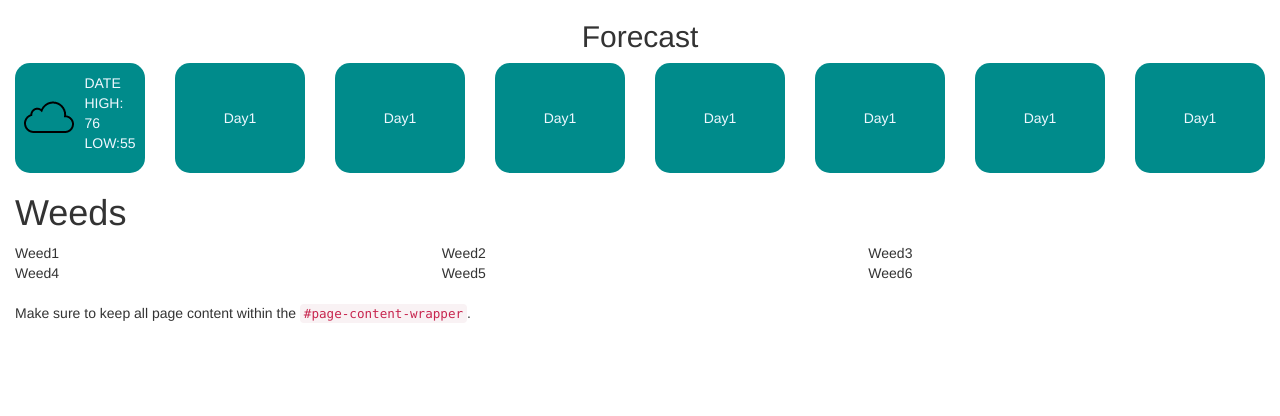
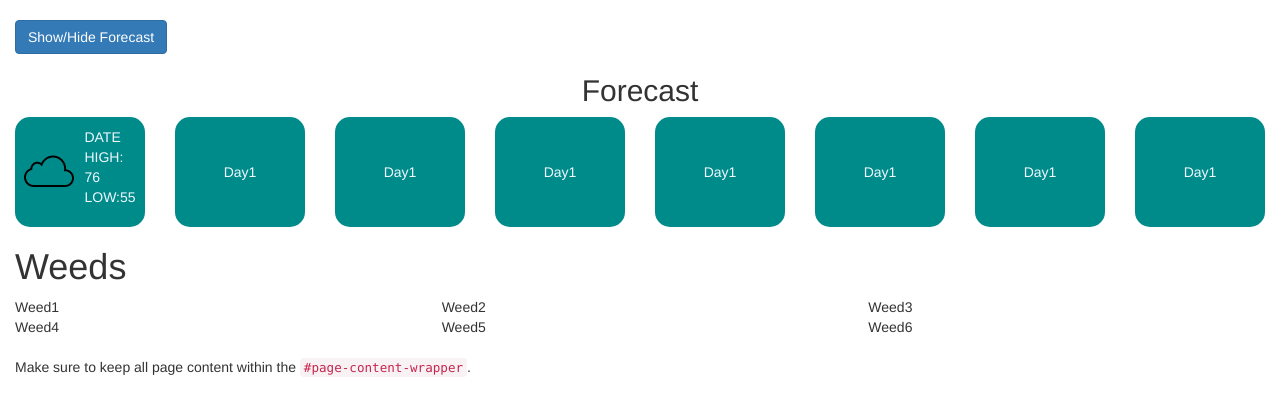
Before and after one commit to CharleeJennings/TurfGrass, a PHP site: page /application/layout.html in a window 1280 px wide. Shown: the top 416 px of the page. Run offline with PHP 8.4, Linux system fonts and the light colour scheme.

Commit message:
Add button to toggle Forecast visibility

```diff
--- a/application/css/style.css
+++ b/application/css/style.css
@@ -1,3 +1,7 @@
+.btn {
+    margin-top: 20px;
+}
+
 .forecast {
     align-items: center;
     background-color: darkcyan;
--- a/application/layout.html
+++ b/application/layout.html
@@ -6,7 +6,7 @@
     <meta name="viewport" content="width=device-width, shrink-to-fit=no, initial-scale=1">
     <meta name="description" content="">
     <meta name="author" content="">
-    <title>Simple Sidebar - Start Bootstrap Template</title>
+    <title>TurfGrass</title>
     <!-- Bootstrap Core CSS -->
     <link href="css/bootstrap.min.css" rel="stylesheet">
     <!-- Custom CSS -->
@@ -23,15 +23,27 @@
     <!-- Forecast Content -->
     <div class="page-content-wrapper">
         <div class="container-fluid">
-            <h2><center>Forecast</center></h2>
             <div class="row">
+                <div class="col-sm-1">
+                    <center>
+                        <button type="button" id="forecast-btn" class="btn btn-primary btn-primary-spacing" onclick="forecastToggle()">Show/Hide Forecast</button>
+                    </center>
+                </div>
+            </div>
+            <div class="row" id="forecast-row">
+                <center>
+                    <h2>Forecast</h2></center>
                 <div class="col-sm-6">
                     <div class="row">
                         <div class="col-md-3">
                             <div class="forecast">
                                 <div class="col-sm-2"><img src="images/weather_icon/Cloud-50.png"> </div>
                                 <div class="col-sm-2"></div>
-                                <div class="col-sm-8"><p>DATE<br>HIGH: 76<br>LOW:55</p></div>
+                                <div class="col-sm-8">
+                                    <p>DATE
+                                        <br>HIGH: 76
+                                        <br>LOW:55</p>
+                                </div>
                             </div>
                         </div>
                         <div class="col-md-3">
@@ -92,6 +104,18 @@
     <script src="js/jquery.js"></script>
     <!-- Bootstrap Core JavaScript -->
     <script src="js/bootstrap.min.js"></script>
+    <!-- Custon Script to Show/Hide Forecast -->
+    <script>
+        function forecastToggle() {
+            var x = document.getElementById('forecast-row');
+            if (x.style.display === 'none') {
+                x.style.display = 'block';
+            }
+            else {
+                x.style.display = 'none';
+            }
+        }
+    </script>
 </body>
 
 </html>
```
